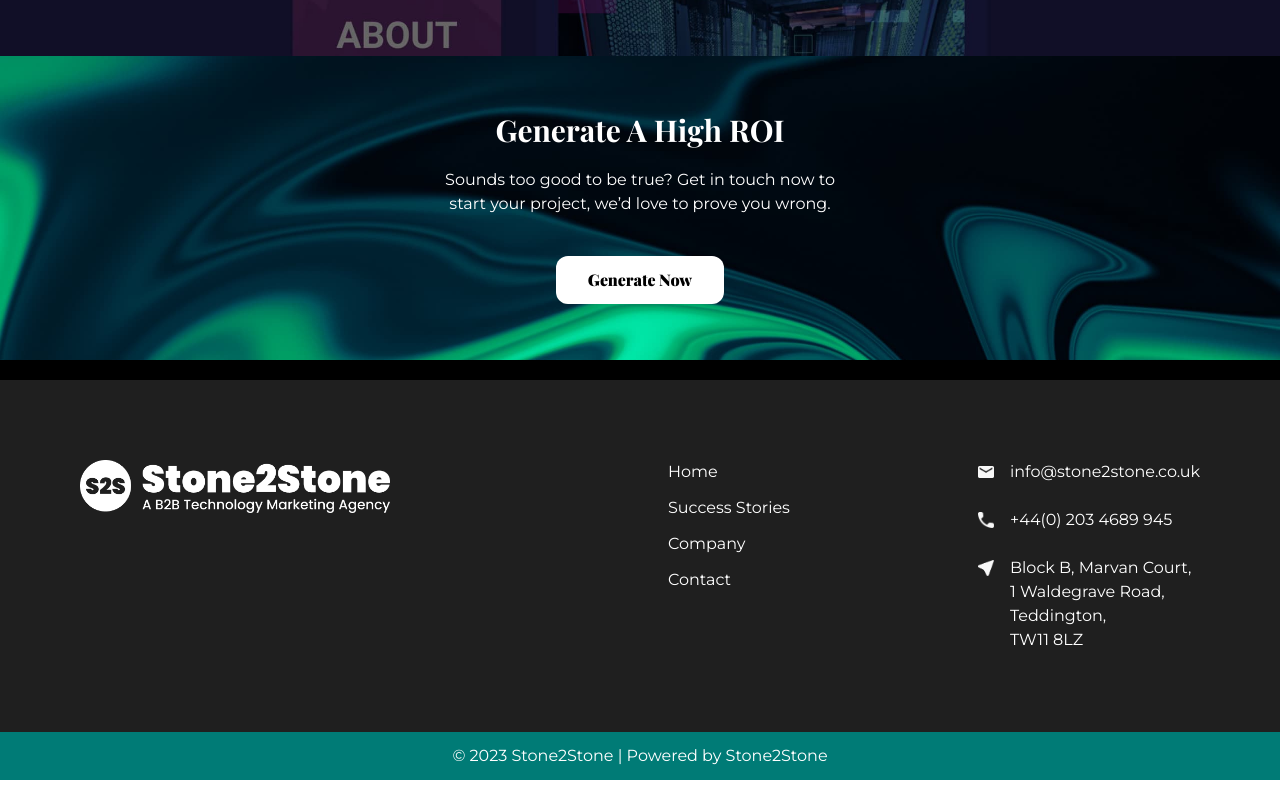
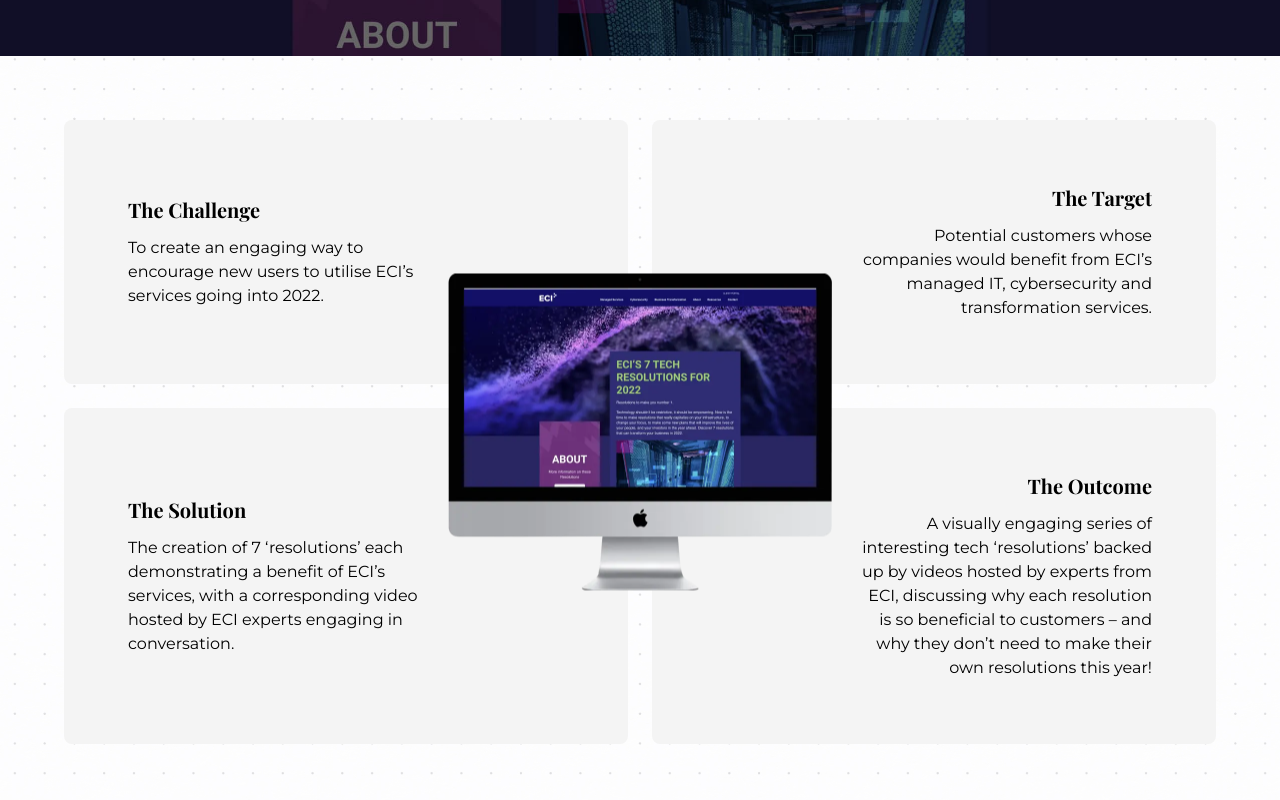
Before and after one commit to alparslankorkmaz/stone2stone-redone, a Next.js app: page /success-stories/eci-7-resolutions in a window 1280 px wide. Shown: the part 640-1440 px from the top of the page. Built offline with nearby package versions, Linux system fonts and the light colour scheme.

Commit message:
add hero sec to eci page

```diff
--- a/src/app/success-stories/eci-7-resolutions/page.js
+++ b/src/app/success-stories/eci-7-resolutions/page.js
@@ -13,6 +13,55 @@ export default function page() {
           stimulating environment. New Year, better security!
         </p>
       </div>
+      {/* HERO */}
+      <div className="grid grid-cols-12 py-10 lg:p-16 gap-6 justify-end relative">
+        <div className="lg:p-16 col-span-6 bg-tab-dark-gray rounded-lg grid grid-cols-3 items-center">
+          <div className="col-span-3 lg:col-span-2 p-7 lg:p-0">
+            <h3 className="font-playfair font-bold lg:text-xl">
+              The Challenge
+            </h3>
+            <p className="font-montserrat text-xs md:text-sm lg:text-base mt-3">
+              To create an engaging way to encourage new users to utilise ECI’s
+              services going into 2022.{" "}
+            </p>
+          </div>
+        </div>
+
+        <div className="lg:p-16 col-span-6 bg-tab-dark-gray rounded-lg text-right grid grid-cols-3 items-center">
+          <div className="col-span-3 lg:col-span-2 lg:col-start-2 p-7 lg:p-0">
+            <h3 className="font-playfair font-bold lg:text-xl">The Target</h3>
+            <p className="font-montserrat text-xs md:text-sm lg:text-base mt-3">
+              Potential customers whose companies would benefit from ECI’s
+              managed IT, cybersecurity and transformation services.{" "}
+            </p>
+          </div>
+        </div>
+        {/* MIDDLE */}
+        <div className="z-10 top-1/2 left-1/2 -translate-x-1/2 -translate-y-1/2 absolute w-32 lg:w-96">
+          <img src="/images/stories/monitors/1.webp" alt="" />
+        </div>
+        <div className="lg:p-16 col-span-6 bg-tab-dark-gray rounded-lg grid grid-cols-3 items-center">
+          <div className="col-span-3 lg:col-span-2 p-7 lg:p-0">
+            <h3 className="font-playfair font-bold lg:text-xl">The Solution</h3>
+            <p className="font-montserrat text-xs md:text-sm lg:text-base mt-3">
+              The creation of 7 ‘resolutions’ each demonstrating a benefit of
+              ECI’s services, with a corresponding video hosted by ECI experts
+              engaging in conversation.{" "}
+            </p>
+          </div>
+        </div>
+        <div className="lg:p-16 col-span-6 bg-tab-dark-gray rounded-lg text-right grid grid-cols-3 items-center">
+          <div className="col-span-3 lg:col-span-2 lg:col-start-2 p-7 lg:p-0">
+            <h3 className="font-playfair font-bold lg:text-xl">The Outcome</h3>
+            <p className="font-montserrat text-xs md:text-sm lg:text-base mt-3">
+              A visually engaging series of interesting tech ‘resolutions’
+              backed up by videos hosted by experts from ECI, discussing why
+              each resolution is so beneficial to customers – and why they don’t
+              need to make their own resolutions this year!{" "}
+            </p>
+          </div>
+        </div>
+      </div>
     </>
   );
 }
```
